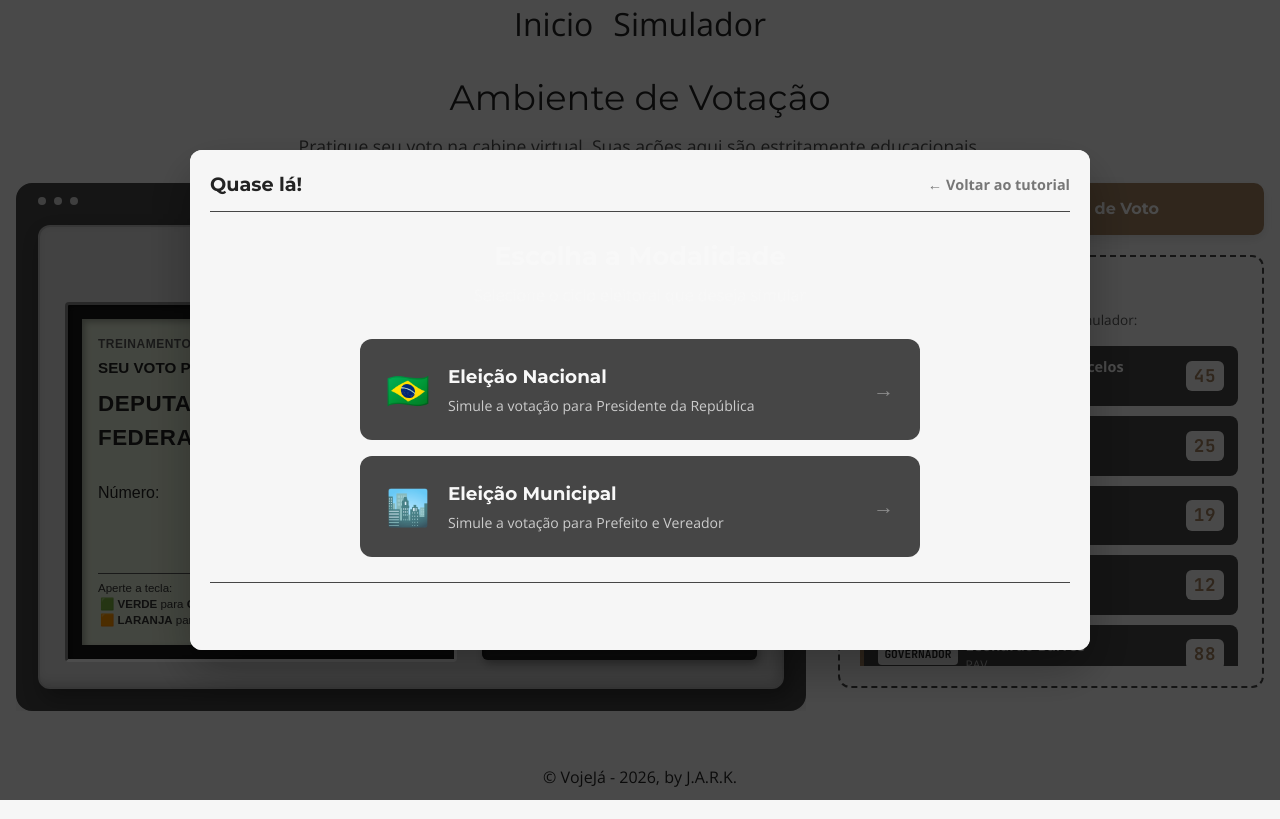
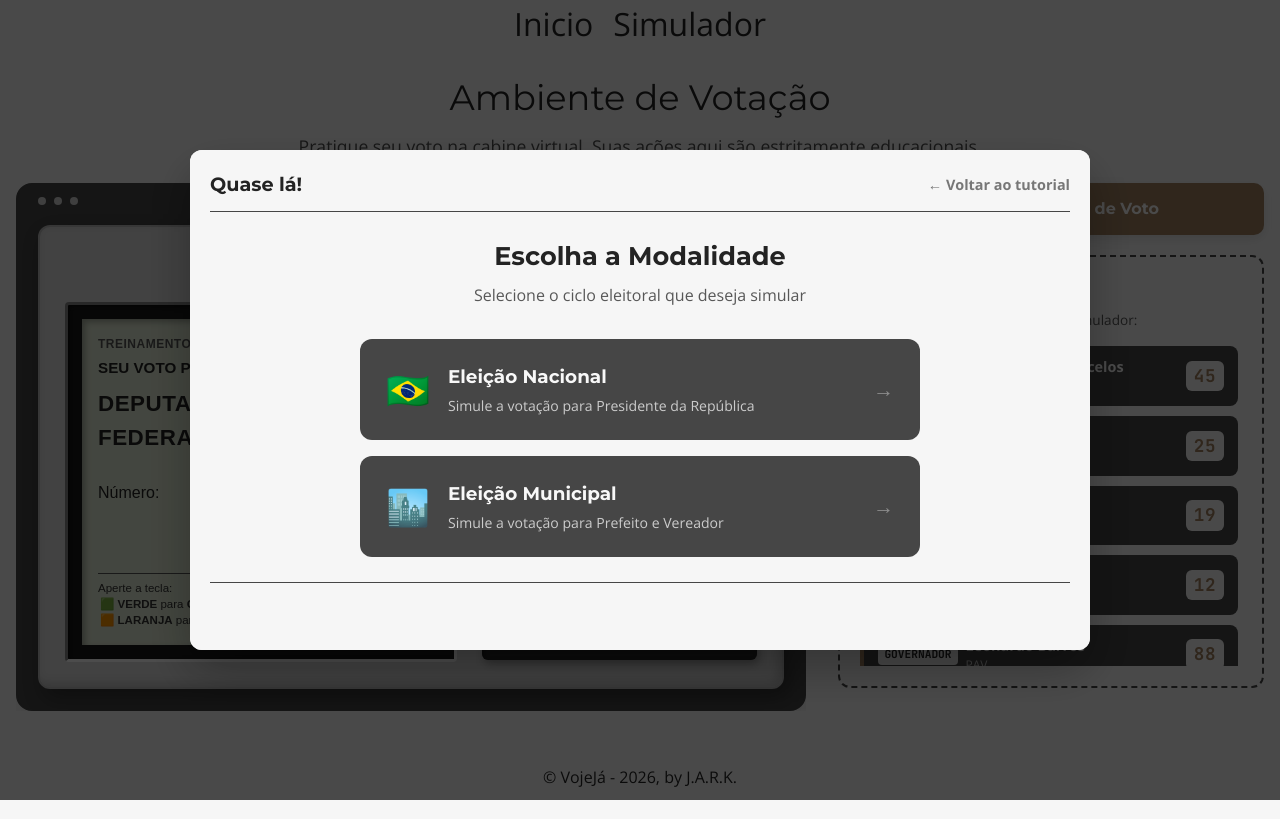
Before and after one commit to Fkaique/vote-ja, a Vue app: page /simulator in a window 1280 px wide. Both pictures are taken after a click on the button "Pular Tutorial ×". Built offline with nearby package versions, Linux system fonts and the light colour scheme.

Commit message:
[refactor] header color

```diff
--- a/src/components/ModalidadeSelector.vue
+++ b/src/components/ModalidadeSelector.vue
@@ -49,6 +49,7 @@ const emit = defineEmits<{
 
 .modalidade-header {
     text-align: center;
+    color: var(--color-text)
 }
 
 .modalidade-header h3 {
@@ -62,6 +63,7 @@ const emit = defineEmits<{
     margin: 0;
     font-size: 1rem;
     opacity: 0.75;
+    color: var(--color-text)
 }
 
 .modalidade-cards {
```
